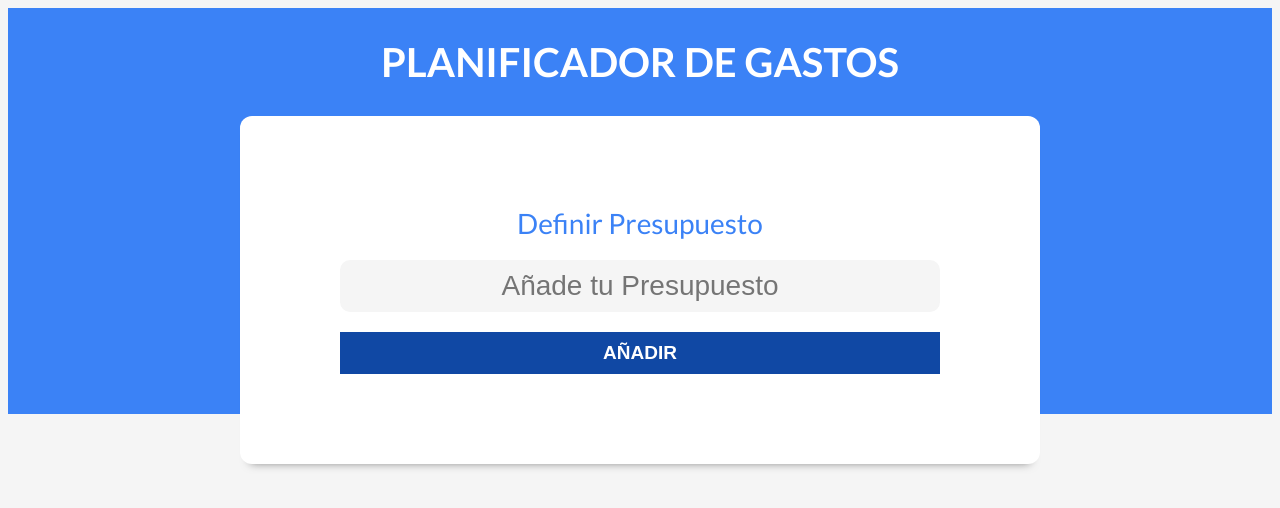
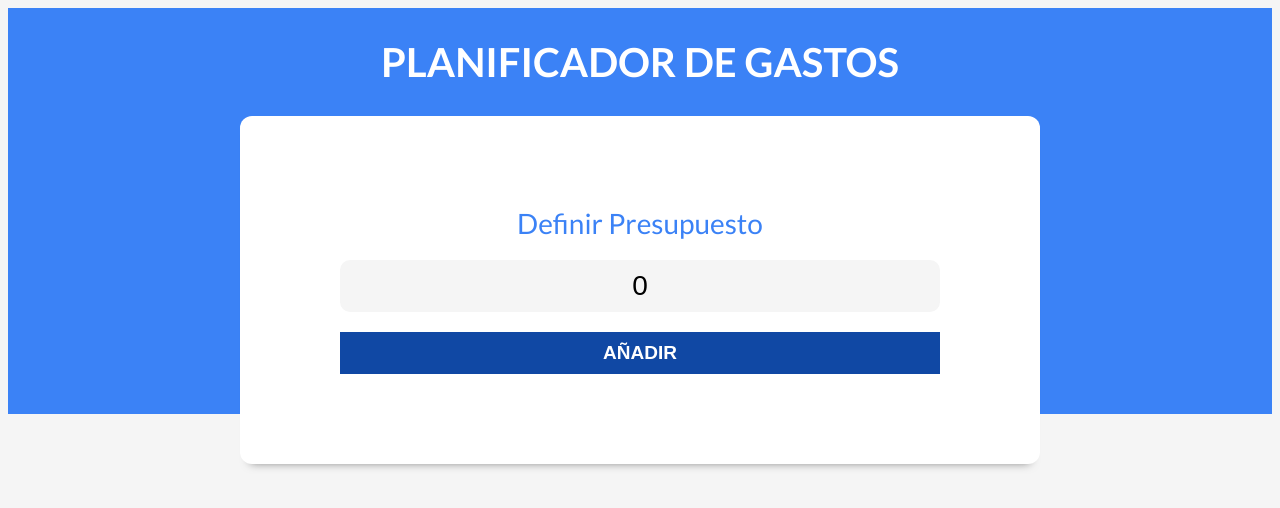
Before and after one commit to floaguirre/react_presupuesto, a React (Vite) app: page / in a window 1280 px wide. Shown: the top 508 px of the page. Built offline with nearby package versions, Linux system fonts and the light colour scheme.

Commit message:
creacion de formulario de presupuesto

```diff
--- a/src/App.jsx
+++ b/src/App.jsx
@@ -4,10 +4,14 @@
 
 function App() {
 
+  const [presupuesto, setPresupuesto] = useState(0)
 
   return (
     <div>
-      <Header />
+      <Header
+        presupuesto={presupuesto}
+        setPresupuesto={setPresupuesto}
+      />
     </div>
   )
 }
--- a/src/components/Header.jsx
+++ b/src/components/Header.jsx
@@ -1,10 +1,13 @@
 import NewBudget from "./NewBudget"
 
-const Header = () => {
+const Header = ({presupuesto, setPresupuesto}) => {
   return (
     <header>
         <h1>Planificador de Gastos</h1>
-        <NewBudget/>
+        <NewBudget
+            presupuesto={presupuesto}
+            setPresupuesto={setPresupuesto}
+        />
     </header>
   )
 }
--- a/src/components/NewBudget.jsx
+++ b/src/components/NewBudget.jsx
@@ -1,6 +1,6 @@
 
 
-const NewBudget = () => {
+const NewBudget = ({presupuesto, setPresupuesto}) => {
   return (
     <div className="contenedor-presupuesto contenedor sombra">
         <form className="formulario">
@@ -10,6 +10,8 @@
                     className="nuevo-presupuesto"
                     type="text"
                     placeholder="Añade tu Presupuesto"
+                    value={presupuesto}
+                    onChange={(e) => setPresupuesto(e.target.value)}
 
                 />
 
```
